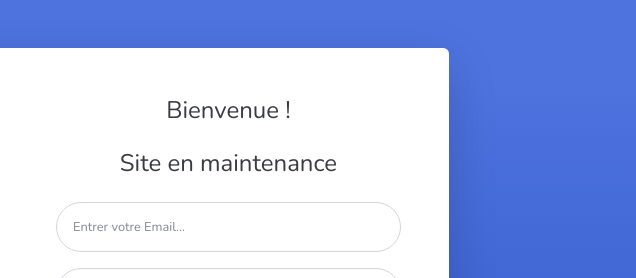
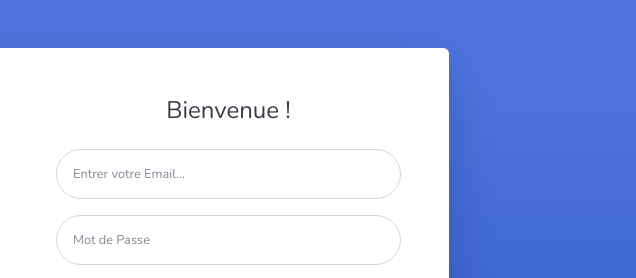
Before and after one commit to cplus-vendee/Cplus, a website with bundled scripts: page login.html in a window 1280 px wide. Shown: the top 278 px of the page, 644-1280 px from the left. Built offline with nearby package versions, Linux system fonts and the light colour scheme.

Commit message:
Update login.html

```diff
--- a/login.html
+++ b/login.html
@@ -59,7 +59,6 @@
                 <div class="p-5">
                   <div class="text-center">
                     <h1 class="h4 text-gray-900 mb-4">Bienvenue !</h1>
-                    <h2 class="h4 text-gray-900 mb-4">Site en maintenance</h2>
                   </div>
                   <form class="user">
                     <div class="form-group">
```
